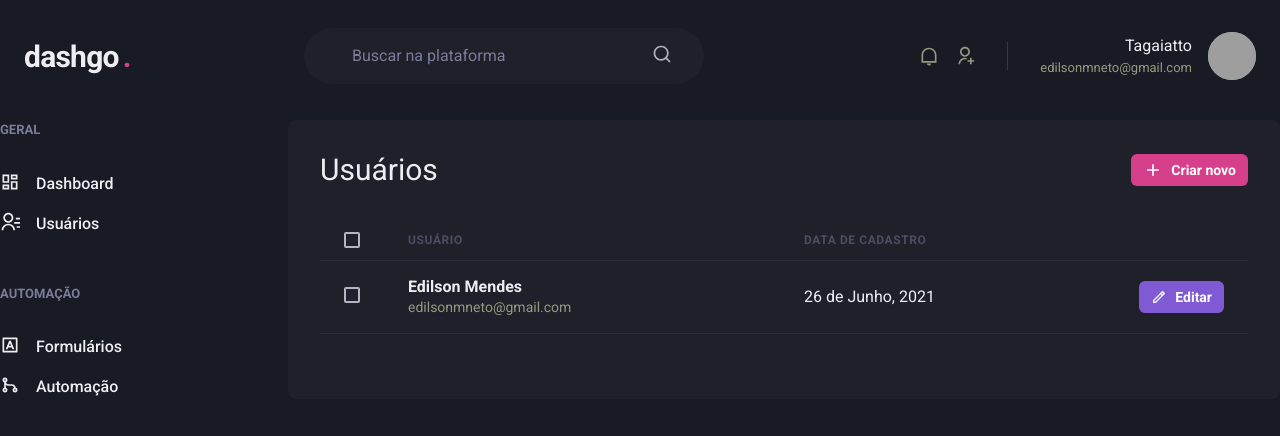
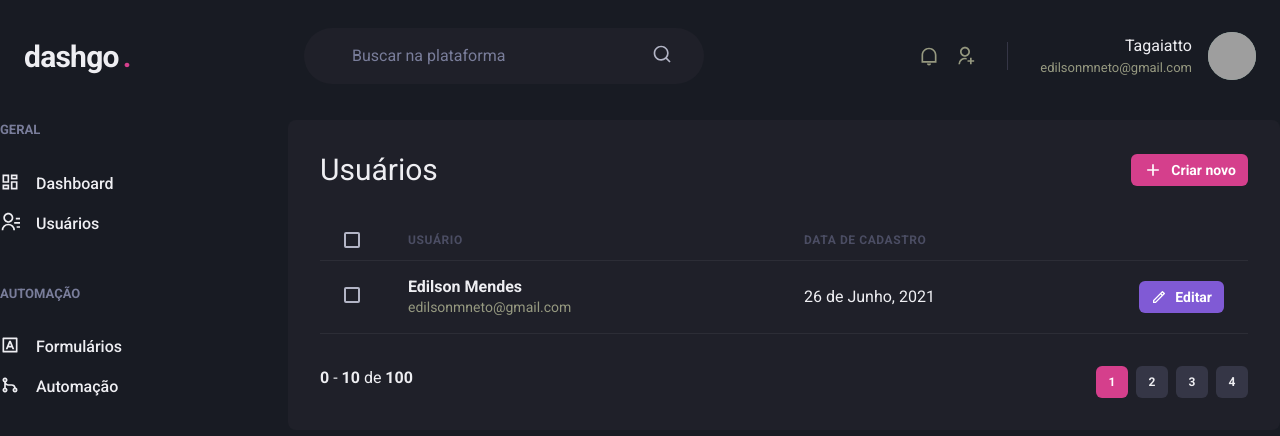
Before and after one commit to Tagaiatto/dashgo, a Next.js app: page /users in a window 1280 px wide. Shown: the top 436 px of the page. Built offline with nearby package versions, Linux system fonts and the light colour scheme; grey boxes are pictures that could not be loaded.

Commit message:
Pagination component

```diff
--- /dev/null
+++ b/src/components/Pagination.tsx
@@ -0,0 +1,64 @@
+import { Stack, Button, Box } from '@chakra-ui/react';
+
+export function Pagination() {
+  return (
+    <Stack
+      direction="row"
+      spacing="6"
+      mt="8"
+      justify="space-between"
+    >
+      <Box>
+        <strong>0</strong> - <strong>10</strong> de <strong>100</strong>
+      </Box>
+      <Stack direction="row" spacing="2">
+        <Button
+          size="sm"
+          fontSize="xs"
+          width="4"
+          colorScheme="pink"
+          disabled
+          _disabled={{
+            bgColor: 'pink.500',
+            cursor: 'default,'
+          }}
+        >
+          1
+        </Button>
+        <Button
+          size="sm"
+          fontSize="xs"
+          width="4"
+          bg="gray.700"
+          _hover={{
+            bg: 'gray.500',
+          }}
+        >
+          2
+        </Button>
+        <Button
+          size="sm"
+          fontSize="xs"
+          width="4"
+          bg="gray.700"
+          _hover={{
+            bg: 'gray.500',
+          }}
+        >
+          3
+        </Button>
+        <Button
+          size="sm"
+          fontSize="xs"
+          width="4"
+          bg="gray.700"
+          _hover={{
+            bg: 'gray.500',
+          }}
+        >
+          4
+        </Button>
+      </Stack>
+    </Stack>
+  );
+}
--- a/src/pages/users/index.tsx
+++ b/src/pages/users/index.tsx
@@ -2,6 +2,7 @@
 import { RiAddLine, RiPencilLine } from 'react-icons/ri';
 import { Header } from '../../components/Header';
 import { Sidebar } from '../../components/Sidebar';
+import { Pagination } from '../../components/Pagination';
 
 export default function UserList() {
   return (
@@ -63,6 +64,7 @@
               </Tr>
             </Tbody>
           </Table>
+          <Pagination />
         </Box>
       </Flex>
     </Box>
```
